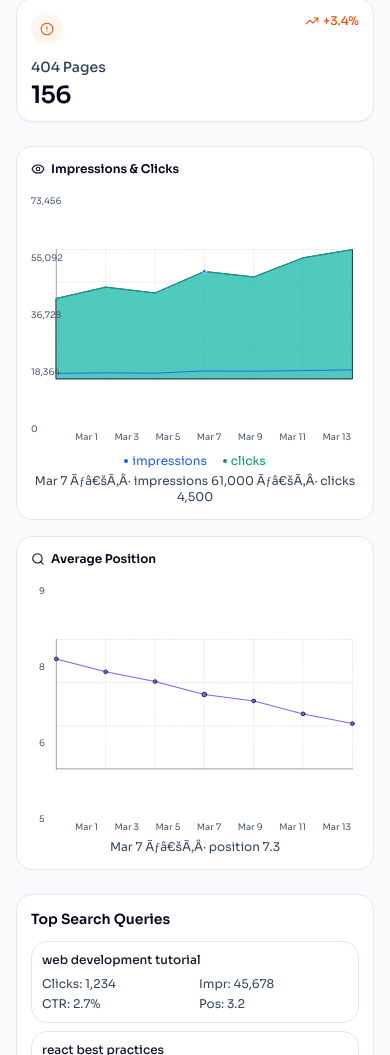
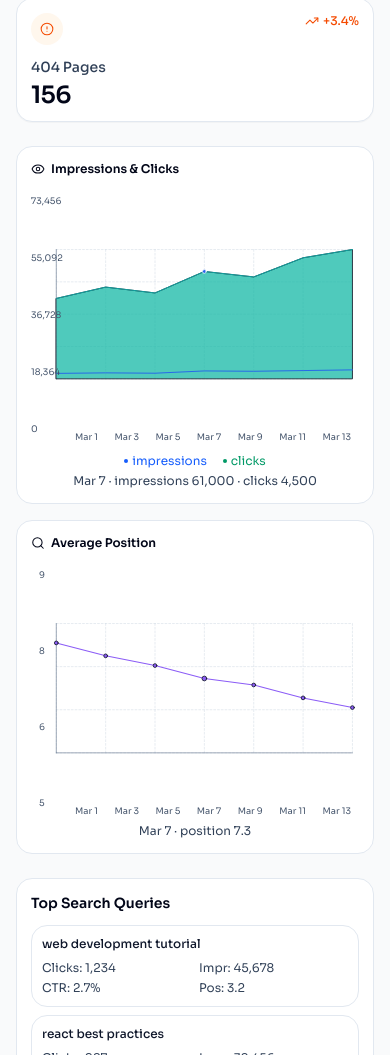
Before and after one commit to meharrykingston/astifront, a Next.js app: page /seo/dashboard in a window 390 px wide. Shown: the part 838-1893 px from the top of the page. Built offline with nearby package versions, Linux system fonts and the light colour scheme.

Commit message:
UI: Fix Text Bug

```diff
--- a/src/app/(admin)/seo/assets/page.tsx
+++ b/src/app/(admin)/seo/assets/page.tsx
@@ -292,11 +292,11 @@ export default function AssetsPage() {
                     <div className="min-w-0">
                       <p className="truncate text-xs sm:text-sm font-semibold text-slate-900">{asset.name}</p>
                       <p className="text-xs sm:text-sm text-slate-500">
-                        {asset.id} ÃƒÂ¢Ã¢â€šÂ¬Ã‚Â¢ {asset.uploadedAt} ÃƒÂ¢Ã¢â€šÂ¬Ã‚Â¢ {asset.uploadedBy}
+                        {asset.id} {asset.uploadedAt} {asset.uploadedBy}
                       </p>
                     </div>
                     <span className="rounded-full bg-slate-100 px-2 py-0.5 text-xs sm:text-sm font-semibold text-slate-700">
-                      {asset.type} ÃƒÂ¢Ã¢â€šÂ¬Ã‚Â¢ {asset.format} ÃƒÂ¢Ã¢â€šÂ¬Ã‚Â¢ {asset.sizeMb.toFixed(2)} MB
+                      {asset.type} {asset.format} {asset.sizeMb.toFixed(2)} MB
                     </span>
                     <span className={`rounded-full px-2 py-0.5 text-xs sm:text-sm font-semibold ${statusClass[asset.status]}`}>
                       {asset.status}
--- a/src/app/(admin)/seo/dashboard/page.tsx
+++ b/src/app/(admin)/seo/dashboard/page.tsx
@@ -290,15 +290,6 @@ export default function DashboardPage() {
                 ))}
 
                 <line x1={chartFrame.left} y1={chartFrame.top} x2={chartFrame.left} y2={chartFrame.bottom} stroke="#64748b" strokeWidth="1.3" />
-                <line
-                  x1={chartFrame.left}
-                  y1={chartFrame.bottom}
-                  x2={chartFrame.width - chartFrame.right}
-                  y2={chartFrame.bottom}
-                  stroke="#64748b"
-                  strokeWidth="1.3"
-                />
-
                 <path d={areaPath(trafficImpressionPoints)} fill="#14b8a6" fillOpacity="0.75" />
                 <path d={linePath(trafficImpressionPoints)} fill="none" stroke="#0ea5a3" strokeWidth="2" />
                 <path d={linePath(trafficClickPoints)} fill="none" stroke="#2563eb" strokeWidth="2" />
@@ -370,7 +361,7 @@ export default function DashboardPage() {
               </span>
             </div>
             <div className="mt-1 text-center text-xs sm:text-sm text-slate-700 sm:hidden">
-              {chartLabels[activeIndex]} Ãƒâ€šÃ‚Â· impressions {impressionsData[activeIndex].toLocaleString()} Ãƒâ€šÃ‚Â· clicks{' '}
+              {chartLabels[activeIndex]} · impressions {impressionsData[activeIndex].toLocaleString()} · clicks{' '}
               {clicksData[activeIndex].toLocaleString()}
             </div>
           </article>
@@ -473,7 +464,7 @@ export default function DashboardPage() {
               </div>
             </div>
             <div className="mt-1 text-center text-xs sm:text-sm text-slate-700 sm:hidden">
-              {chartLabels[activePositionIndex]} Ãƒâ€šÃ‚Â· position {positionData[activePositionIndex].toFixed(1)}
+              {chartLabels[activePositionIndex]} · position {positionData[activePositionIndex].toFixed(1)}
             </div>
           </article>
         </div>
--- a/src/app/(admin)/seo/google-business/page.tsx
+++ b/src/app/(admin)/seo/google-business/page.tsx
@@ -226,7 +226,7 @@ export default function GoogleBusinessPage() {
                   <div className="flex items-start justify-between gap-2">
                     <div className="min-w-0">
                       <p className="truncate text-xs sm:text-sm font-semibold text-slate-900">{service.name}</p>
-                      <p className="text-xs sm:text-sm text-slate-500">{service.category} ÃƒÂ¢Ã¢â€šÂ¬Ã‚Â¢ {service.priceLabel}</p>
+                      <p className="text-xs sm:text-sm text-slate-500">{service.category} {service.priceLabel}</p>
                     </div>
                     <div className="flex gap-1">
                       <span className={`rounded-full px-2 py-0.5 text-xs sm:text-sm font-semibold ${statusClass[service.status]}`}>
@@ -343,7 +343,7 @@ export default function GoogleBusinessPage() {
                     <span className="text-xs sm:text-sm text-slate-500">{review.date}</span>
                   </div>
                   <p className="mt-1 text-xs sm:text-sm text-amber-600">
-                    {"ÃƒÂ¢Ã‹Å“Ã¢â‚¬Â¦".repeat(review.rating)}{"ÃƒÂ¢Ã‹Å“Ã¢â‚¬Â ".repeat(5 - review.rating)}
+                    {"".repeat(review.rating)}{"".repeat(5 - review.rating)}
                   </p>
                   <p className="mt-1 text-xs sm:text-sm text-slate-600">{review.text}</p>
                   <div className="mt-2 flex items-center gap-1">
--- a/src/app/(admin)/seo/signals/page.tsx
+++ b/src/app/(admin)/seo/signals/page.tsx
@@ -286,7 +286,7 @@ export default function SignalsPage() {
                   >
                     <span className="font-semibold text-slate-800">{signalLabel[type]}</span>
                     <span className="text-slate-600">
-                      {list.length} items ÃƒÂ¢Ã¢â€šÂ¬Ã‚Â¢ {up} improving
+                      {list.length} items {up} improving
                     </span>
                   </div>
                 );
@@ -309,7 +309,7 @@ export default function SignalsPage() {
                   <div className="min-w-0">
                     <p className="truncate text-xs sm:text-sm font-semibold text-slate-900">{row.page}</p>
                     <p className="text-xs sm:text-sm text-slate-500">
-                      {row.id} ÃƒÂ¢Ã¢â€šÂ¬Ã‚Â¢ {signalLabel[row.signal]}
+                      {row.id} {signalLabel[row.signal]}
                     </p>
                   </div>
 
```
